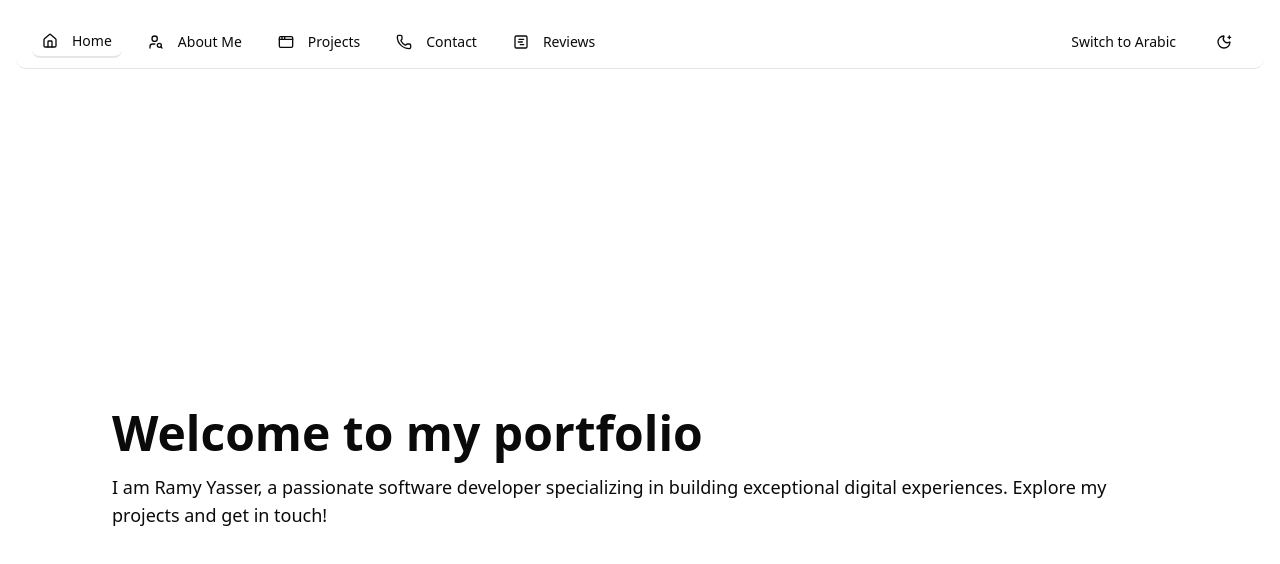
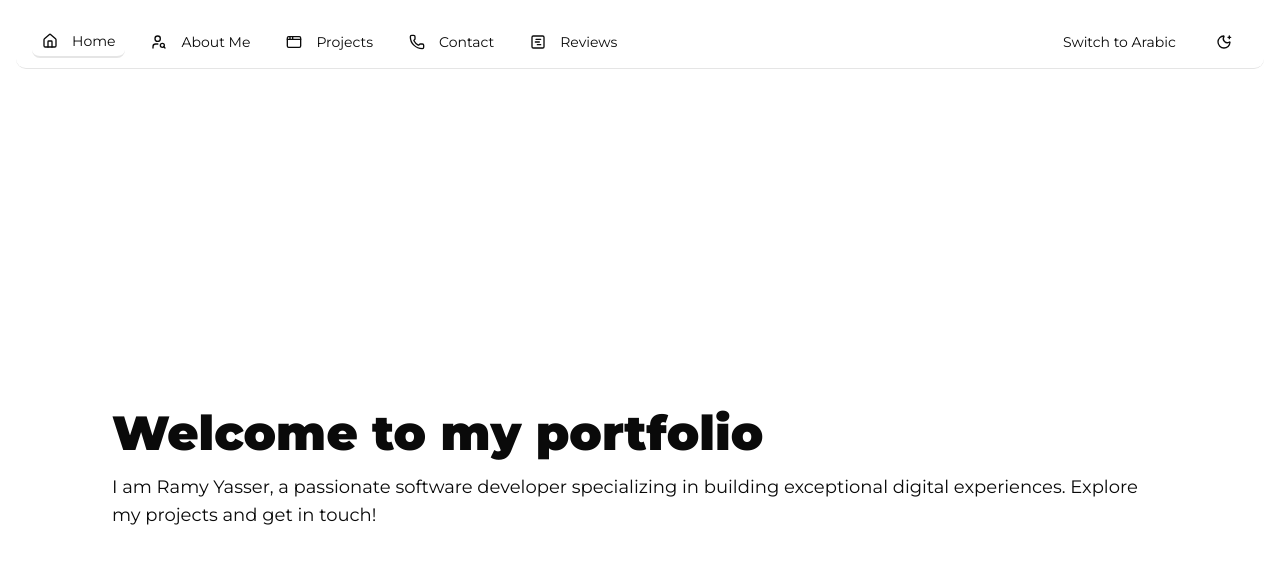
Before and after one commit to ZingerEngineer/ramy-yasser-portfolio-reactjs, a React (Vite) app: page / in a window 1280 px wide. Shown: the top 564 px of the page. Built offline with nearby package versions, Linux system fonts and the light colour scheme.

Commit message:
[Addition] Font faces: - Added font faces for Montserrat font 400,600,700,900.
- Added font faces for Rubik font 400,600,700,900.

```diff
--- a/src/index.css
+++ b/src/index.css
@@ -121,3 +121,123 @@
 		@apply bg-background text-foreground;
 	}
 }
+
+html:lang(en) {
+	font-family: "Montserrat", sans-serif;
+}
+
+html:lang(ar) {
+	font-family: "Rubik", sans-serif;
+}
+
+@font-face {
+	font-family: "Montserrat";
+	src: url("./assets/fonts/Montserrat/Montserrat-Regular.ttf") format("truetype");
+	font-weight: 400;
+	font-style: normal;
+}
+
+@font-face {
+	font-family: "Montserrat";
+	src: url("./assets/fonts/Montserrat/Montserrat-Italic.ttf") format("truetype");
+	font-weight: 400;
+	font-style: italic;
+}
+
+@font-face {
+	font-family: "Montserrat";
+	src: url("./assets/fonts/Montserrat/Montserrat-SemiBold.ttf") format("truetype");
+	font-weight: 600;
+	font-style: normal;
+}
+
+@font-face {
+	font-family: "Montserrat";
+	src: url("./assets/fonts/Montserrat/Montserrat-SemiBoldItalic.ttf") format("truetype");
+	font-weight: 600;
+	font-style: italic;
+}
+
+@font-face {
+	font-family: "Montserrat";
+	src: url("./assets/fonts/Montserrat/Montserrat-Bold.ttf") format("truetype");
+	font-weight: 700;
+	font-style: normal;
+}
+
+@font-face {
+	font-family: "Montserrat";
+	src: url("./assets/fonts/Montserrat/Montserrat-BoldItalic.ttf") format("truetype");
+	font-weight: 700;
+	font-style: italic;
+}
+
+@font-face {
+	font-family: "Montserrat";
+	src: url("./assets/fonts/Montserrat/Montserrat-Black.ttf") format("truetype");
+	font-weight: 900;
+	font-style: normal;
+}
+
+@font-face {
+	font-family: "Montserrat";
+	src: url("./assets/fonts/Montserrat/Montserrat-BlackItalic.ttf") format("truetype");
+	font-weight: 900;
+	font-style: italic;
+}
+
+@font-face {
+	font-family: "Rubik";
+	src: url("./assets/fonts/Rubik/Rubik-Regular.ttf") format("truetype");
+	font-weight: 400;
+	font-style: normal;
+}
+
+@font-face {
+	font-family: "Rubik";
+	src: url("./assets/fonts/Rubik/Rubik-Italic.ttf") format("truetype");
+	font-weight: 400;
+	font-style: italic;
+}
+
+@font-face {
+	font-family: "Rubik";
+	src: url("./assets/fonts/Rubik/Rubik-SemiBold.ttf") format("truetype");
+	font-weight: 600;
+	font-style: normal;
+}
+
+@font-face {
+	font-family: "Rubik";
+	src: url("./assets/fonts/Rubik/Rubik-SemiBoldItalic.ttf") format("truetype");
+	font-weight: 600;
+	font-style: italic;
+}
+
+@font-face {
+	font-family: "Rubik";
+	src: url("./assets/fonts/Rubik/Rubik-Bold.ttf") format("truetype");
+	font-weight: 700;
+	font-style: normal;
+}
+
+@font-face {
+	font-family: "Rubik";
+	src: url("./assets/fonts/Rubik/Rubik-BoldItalic.ttf") format("truetype");
+	font-weight: 700;
+	font-style: italic;
+}
+
+@font-face {
+	font-family: "Rubik";
+	src: url("./assets/fonts/Rubik/Rubik-Black.ttf") format("truetype");
+	font-weight: 900;
+	font-style: normal;
+}
+
+@font-face {
+	font-family: "Rubik";
+	src: url("./assets/fonts/Rubik/Rubik-BlackItalic.ttf") format("truetype");
+	font-weight: 900;
+	font-style: italic;
+}
```
